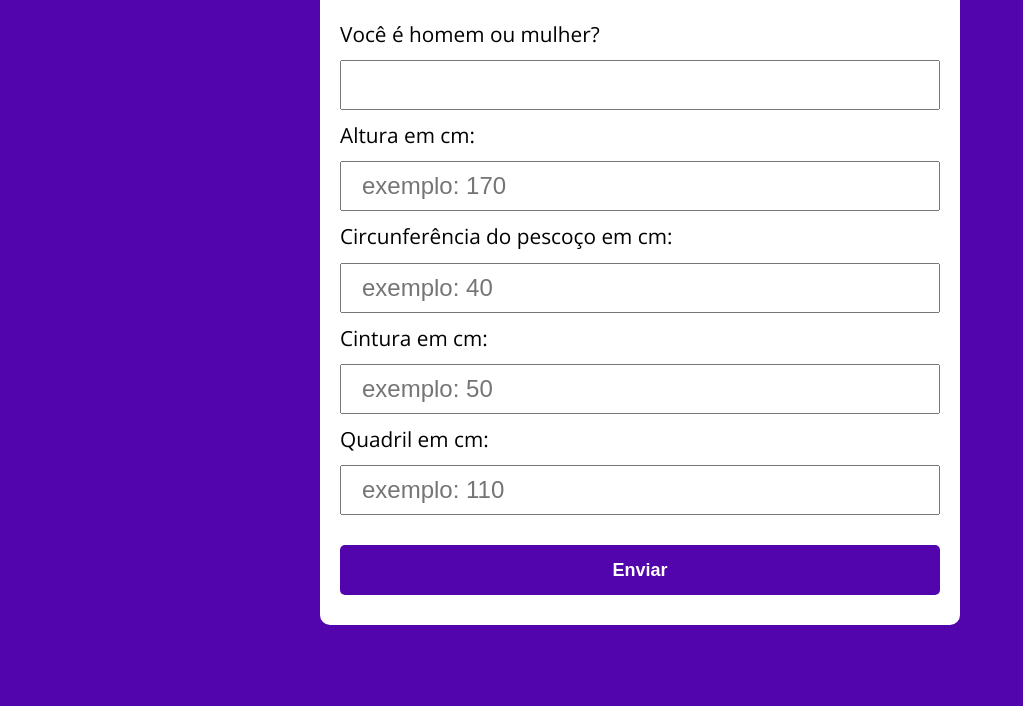
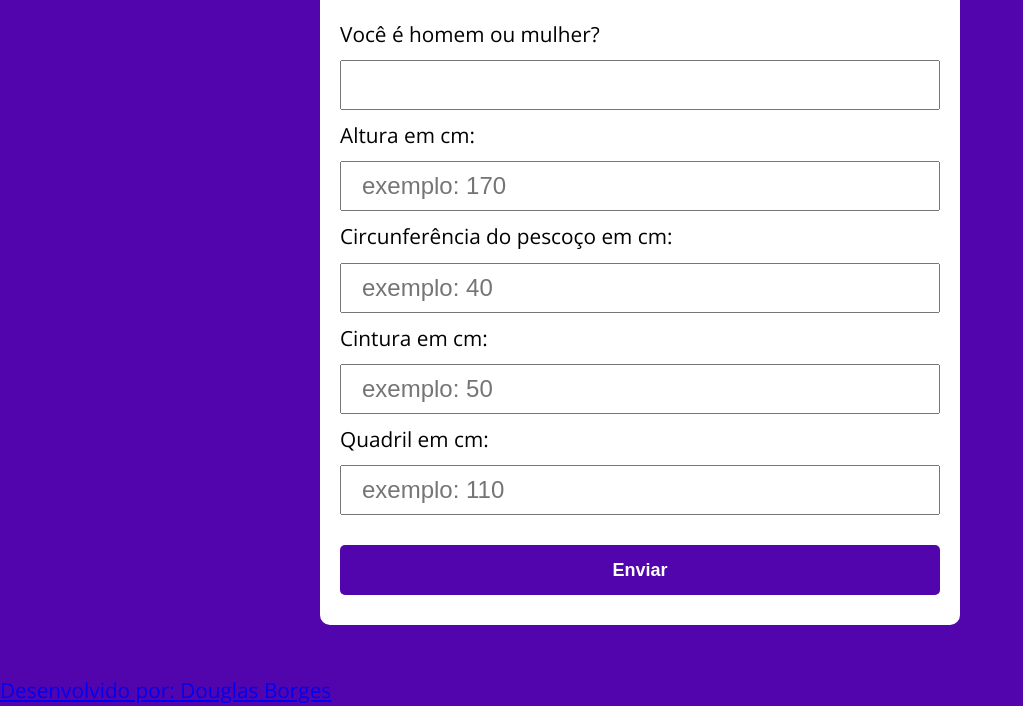
Before and after one commit to douglasamb/bodyFatCalculator, a plain HTML site: page index.html in a window 1280 px wide. Shown: the part 134-840 px from the top of the page, without its empty margins (0-1023 px from the left). Before the commit the page ends 809 px from the top, so only its background shows below. Drawn offline with nearby package versions, Linux system fonts and the light colour scheme.

Commit message:
Add footer
add footer

```diff
--- a/index.html
+++ b/index.html
@@ -31,6 +31,9 @@
   </section>
 
   <script src="./assets/js/main.js"></script>
+  <footer class="footer">
+    <a href="https://github.com/douglasamb" class="footerContent" target="_blank">Desenvolvido por: Douglas Borges</a>
+  </footer>
 </body>
 
 </html>
```
